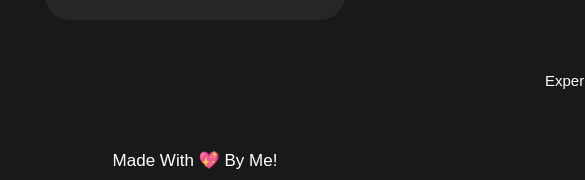
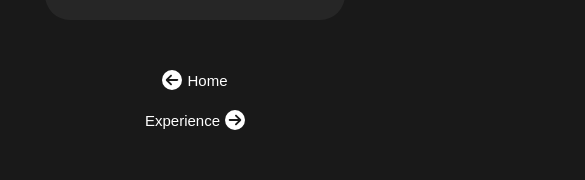
Before and after one commit to Kabilesh-GS/Portfolio, a React (Vite) app in the folder portfolio/: page /about in a window 390 px wide. Shown: the part 1392-1572 px from the top of the page, 585 px wide, since content can reach past the window. Built offline with nearby package versions, Linux system fonts and the light colour scheme; a web font is replaced by a local one.

Commit message:
Fixes in responsiveness

```diff
--- a/portfolio/src/Components/BottomBtn.module.css
+++ b/portfolio/src/Components/BottomBtn.module.css
@@ -2,7 +2,6 @@
   display: flex;
   justify-content: space-between;
   align-items: center;
-  width: 900px;
   margin-top: 30px;
   margin-bottom: 30px;
 }
@@ -34,3 +33,24 @@
 .leftarr{
   font-size: 20px;
 }
+@media only screen and (max-width: 600px){
+  .container{
+    width: 250px;
+    flex-direction: column;
+    gap: 20px;
+  }
+}
+
+@media only screen and (min-width: 600px){
+  .container{
+    width: 550px;
+    flex-direction: row;
+  }
+}
+
+@media only screen and (min-width: 992px){
+  .container{
+    width: 900px;
+    flex-direction: row;
+  }
+}
```
